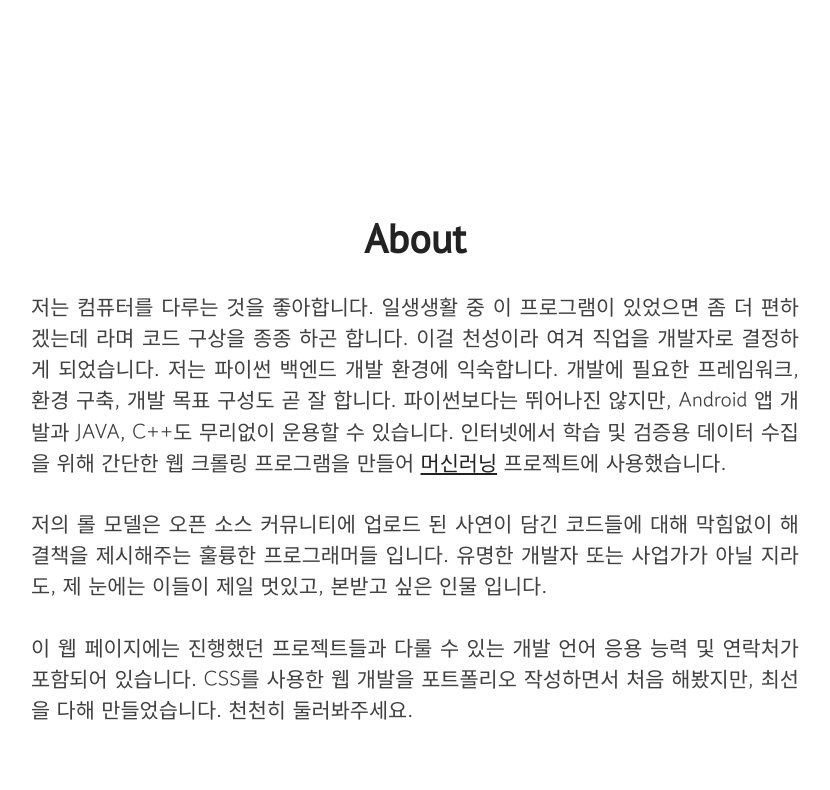
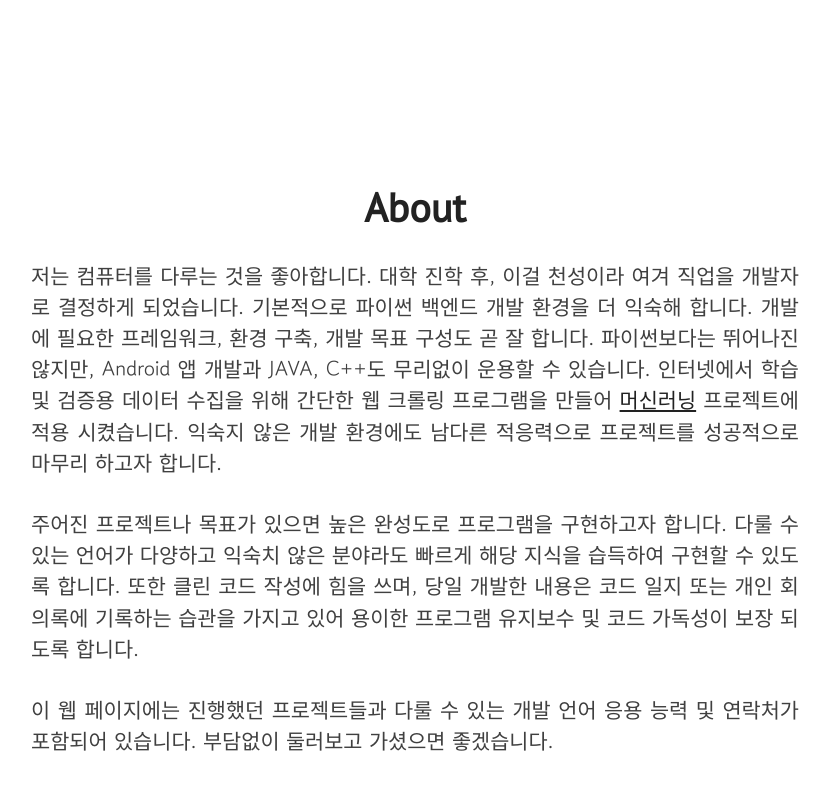
Before and after one commit to SongChaeYoung98/SongChaeYoung98.github.io, a Jekyll site: the page built from index.html, in a window 1280 px wide and 900 px high, scrolled down 945 px. Shown: the top 790 px of the window, without its empty margins (225-1055 px from the left). Built offline with Jekyll 4.4.1, drawn with Linux system fonts in a browser that asks for light colours; nearby versions of some CDN libraries.

Commit message:
Update about.html

```diff
--- a/_includes/about.html
+++ b/_includes/about.html
@@ -3,13 +3,14 @@
         <div id="about-text">
             <div class="section-heading">About</div>
             <p class="paragraph-text justify-text">
-                저는 컴퓨터를 다루는 것을 좋아합니다. 일생생활 중 이 프로그램이 있었으면 좀 더 편하겠는데 라며 코드 구상을 종종 하곤 합니다. 이걸 천성이라 여겨 직업을 개발자로 결정하게 되었습니다. 저는 파이썬 백엔드 개발 환경에 익숙합니다. 개발에 필요한 프레임워크, 환경 구축, 개발 목표 구성도 곧 잘 합니다. 파이썬보다는 뛰어나진 않지만, Android 앱 개발과 JAVA, C++도 무리없이 운용할 수 있습니다. 인터넷에서 학습 및 검증용 데이터 수집을 위해 간단한 웹 크롤링 프로그램을 만들어 <a href="https://github.com/SongChaeYoung98/prediction-of-wheat-cultivating-areas">머신러닝</a> 프로젝트에 사용했습니다.
+                저는 컴퓨터를 다루는 것을 좋아합니다. 대학 진학 후, 이걸 천성이라 여겨 직업을 개발자로 결정하게 되었습니다. 기본적으로 파이썬 백엔드 개발 환경을 더 익숙해 합니다. 개발에 필요한 프레임워크, 환경 구축, 개발 목표 구성도 곧 잘 합니다. 파이썬보다는 뛰어나진 않지만, Android 앱 개발과 JAVA, C++도 무리없이 운용할 수 있습니다. 인터넷에서 학습 및 검증용 데이터 수집을 위해 간단한 웹 크롤링 프로그램을 만들어 <a href="https://github.com/SongChaeYoung98/prediction-of-wheat-cultivating-areas">머신러닝</a> 프로젝트에 적용 시켰습니다. 익숙지 않은 개발 환경에도 남다른 적응력으로 프로젝트를 성공적으로 마무리 하고자 합니다.
             </p>
+
             <p class="paragraph-text justify-text">
-                저의 롤 모델은 오픈 소스 커뮤니티에 업로드 된 사연이 담긴 코드들에 대해 막힘없이 해결책을 제시해주는 훌륭한 프로그래머들 입니다. 유명한 개발자 또는 사업가가 아닐 지라도, 제 눈에는 이들이 제일 멋있고, 본받고 싶은 인물 입니다.
-            </p>
+                주어진 프로젝트나 목표가 있으면 높은 완성도로 프로그램을 구현하고자 합니다. 다룰 수 있는 언어가 다양하고 익숙치 않은 분야라도 빠르게 해당 지식을 습득하여 구현할 수 있도록 합니다. 또한 클린 코드 작성에 힘을 쓰며, 당일 개발한 내용은 코드 일지 또는 개인 회의록에 기록하는 습관을 가지고 있어 용이한 프로그램 유지보수 및 코드 가독성이 보장 되도록 합니다.
+
             <p class="paragraph-text justify-text">
-                이 웹 페이지에는 진행했던 프로젝트들과 다룰 수 있는 개발 언어 응용 능력 및 연락처가 포함되어 있습니다. CSS를 사용한 웹 개발을 포트폴리오 작성하면서 처음 해봤지만, 최선을 다해 만들었습니다. 천천히 둘러봐주세요.
+                이 웹 페이지에는 진행했던 프로젝트들과 다룰 수 있는 개발 언어 응용 능력 및 연락처가 포함되어 있습니다. 부담없이 둘러보고 가셨으면 좋겠습니다.
             </p>
         </div>
     </section>
```
